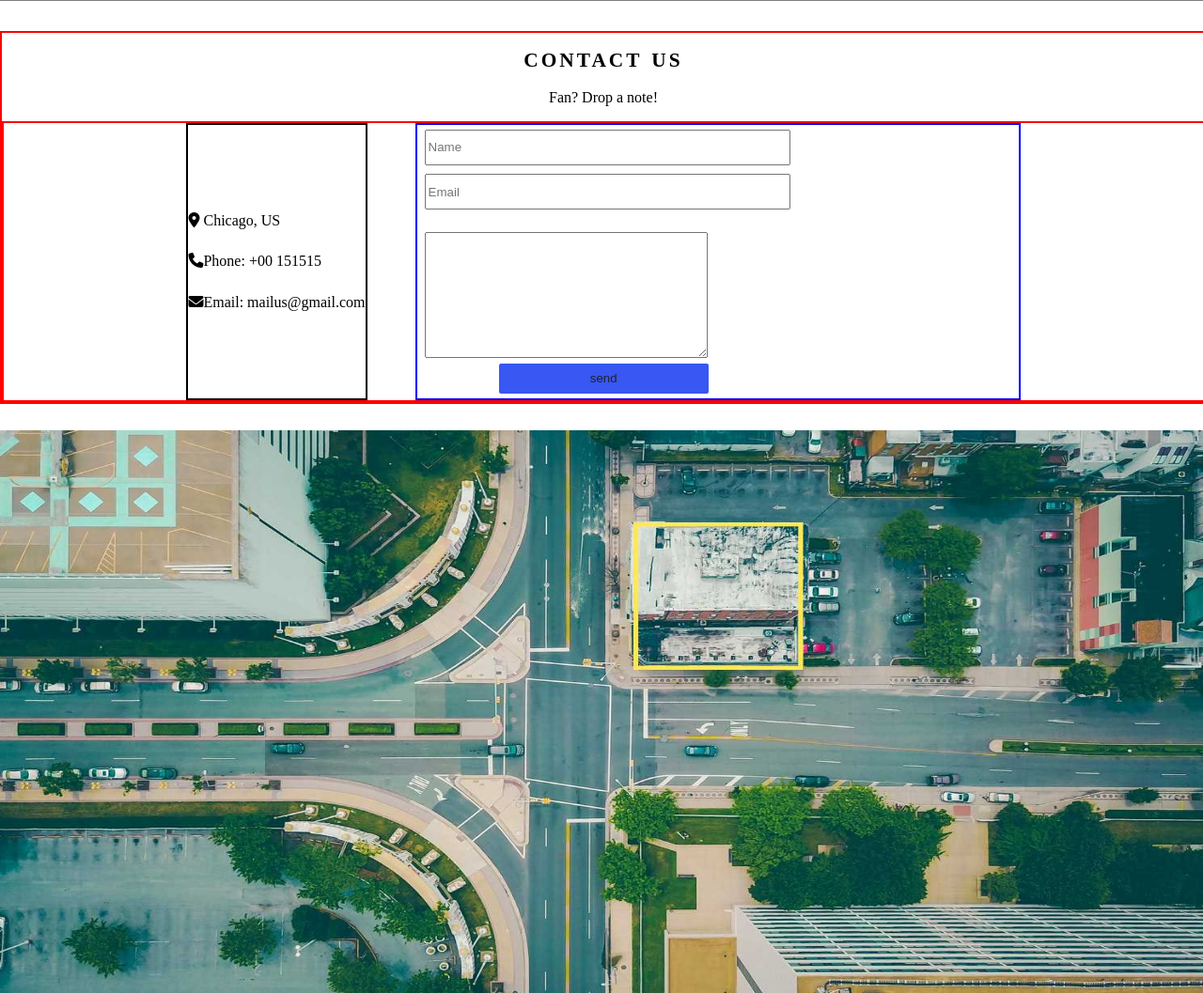
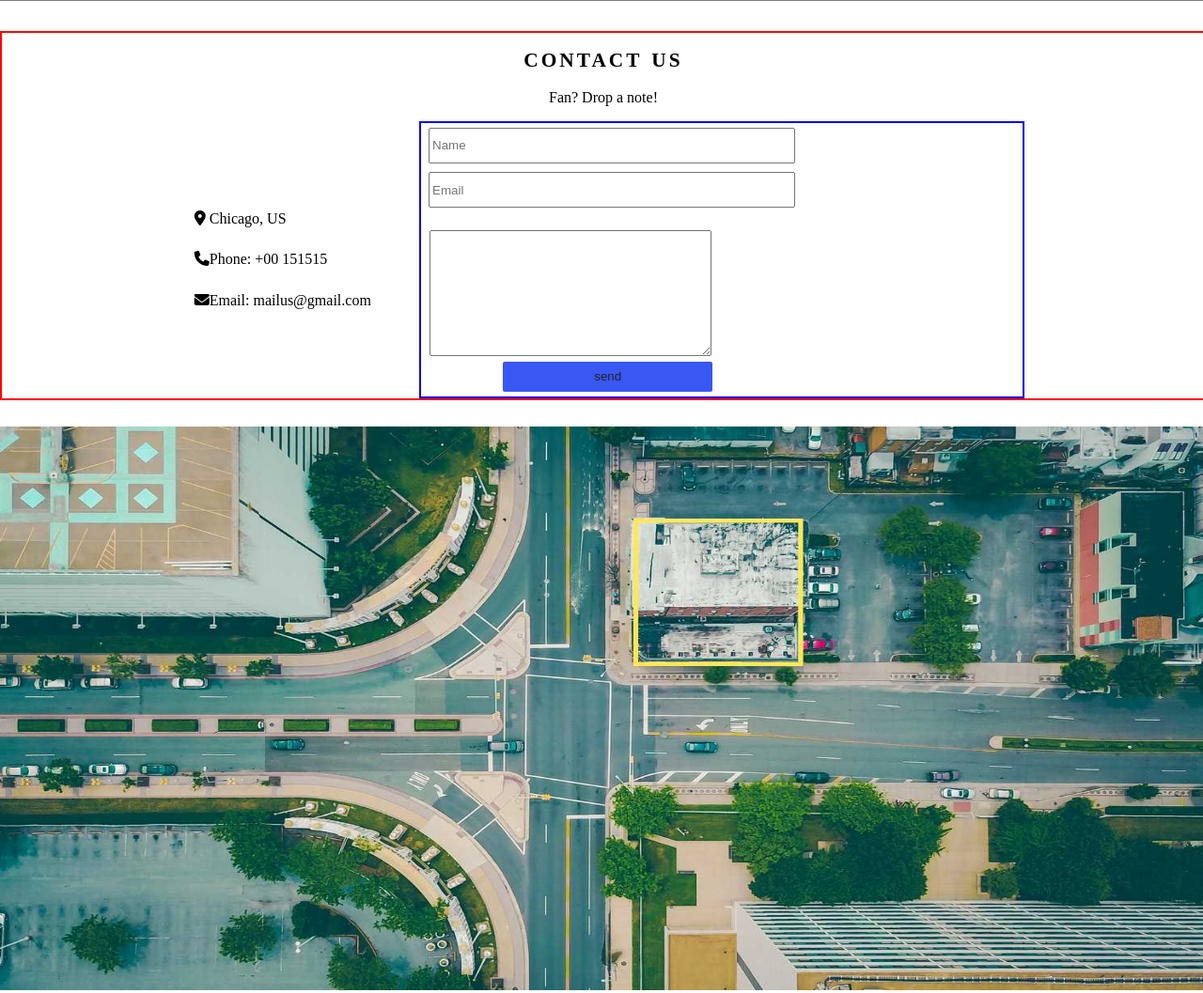
Before and after one commit to codegrann/The-Band, a PHP site: page / in a window 1280 px wide. Shown: the part 2002-3059 px from the top of the page at 94% size. Run offline with PHP 8.4, Linux system fonts and the light colour scheme; some libraries are stand-ins or nearby versions.

Commit message:
gave the contact info a left padding

```diff
--- a/style.css
+++ b/style.css
@@ -289,7 +289,7 @@ body{
     text-align: center;
 }
 #contact_us{
-    border: 2px solid red;
+    /* border: 2px solid red; */
     /* width: 50vw; */
     /* margin: 1.5rem auto; */
     display: flex;
@@ -298,10 +298,11 @@ body{
 
 }
 #contact_us div{
-    border: 2px solid black;
+    /* border: 2px solid black; */
     display: flex;
     flex-direction: column;
     justify-content: center;
+    padding-left: 1%;
 }
 #contact_us  p:nth-of-type(1),
 #contact_us  p:nth-of-type(2){
```
